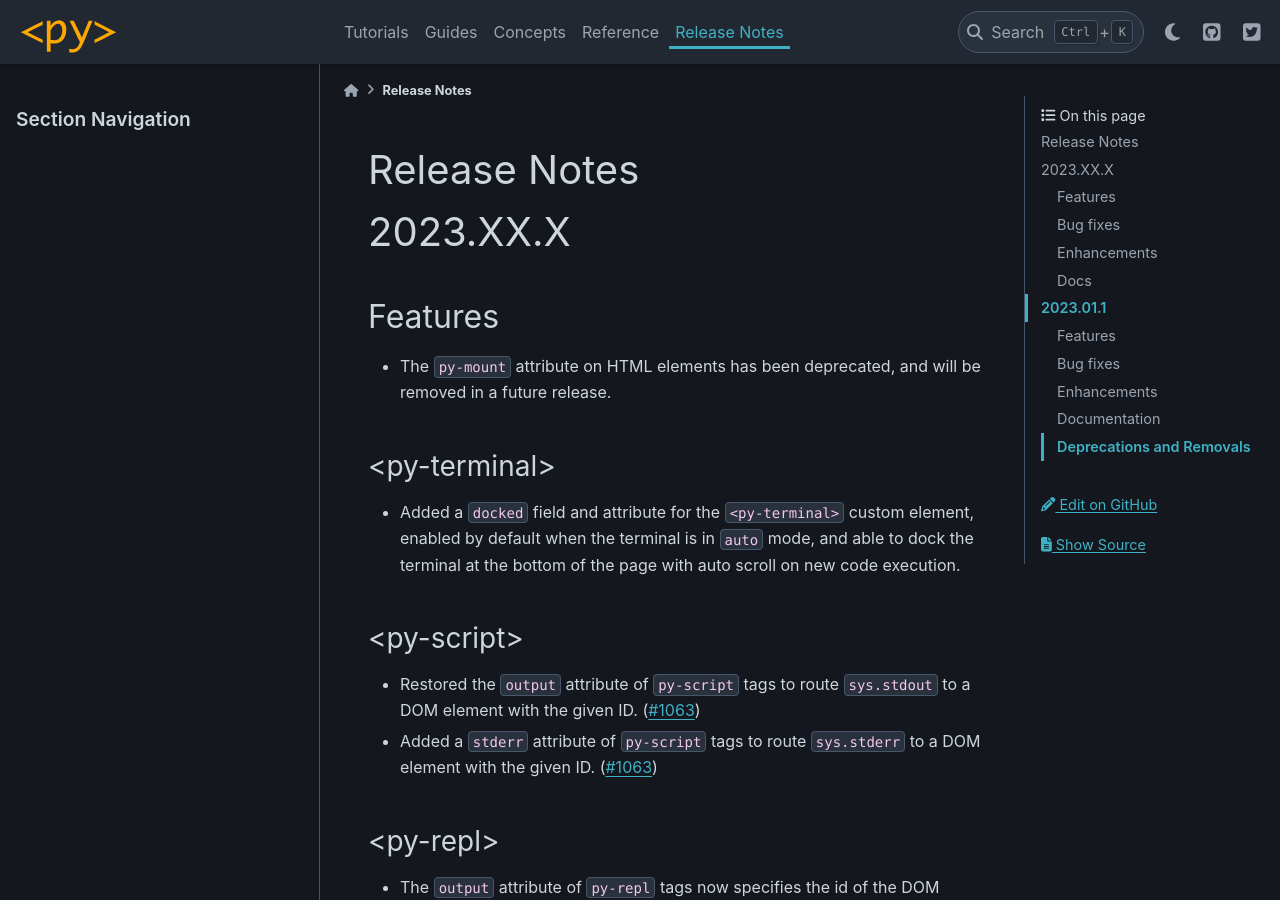
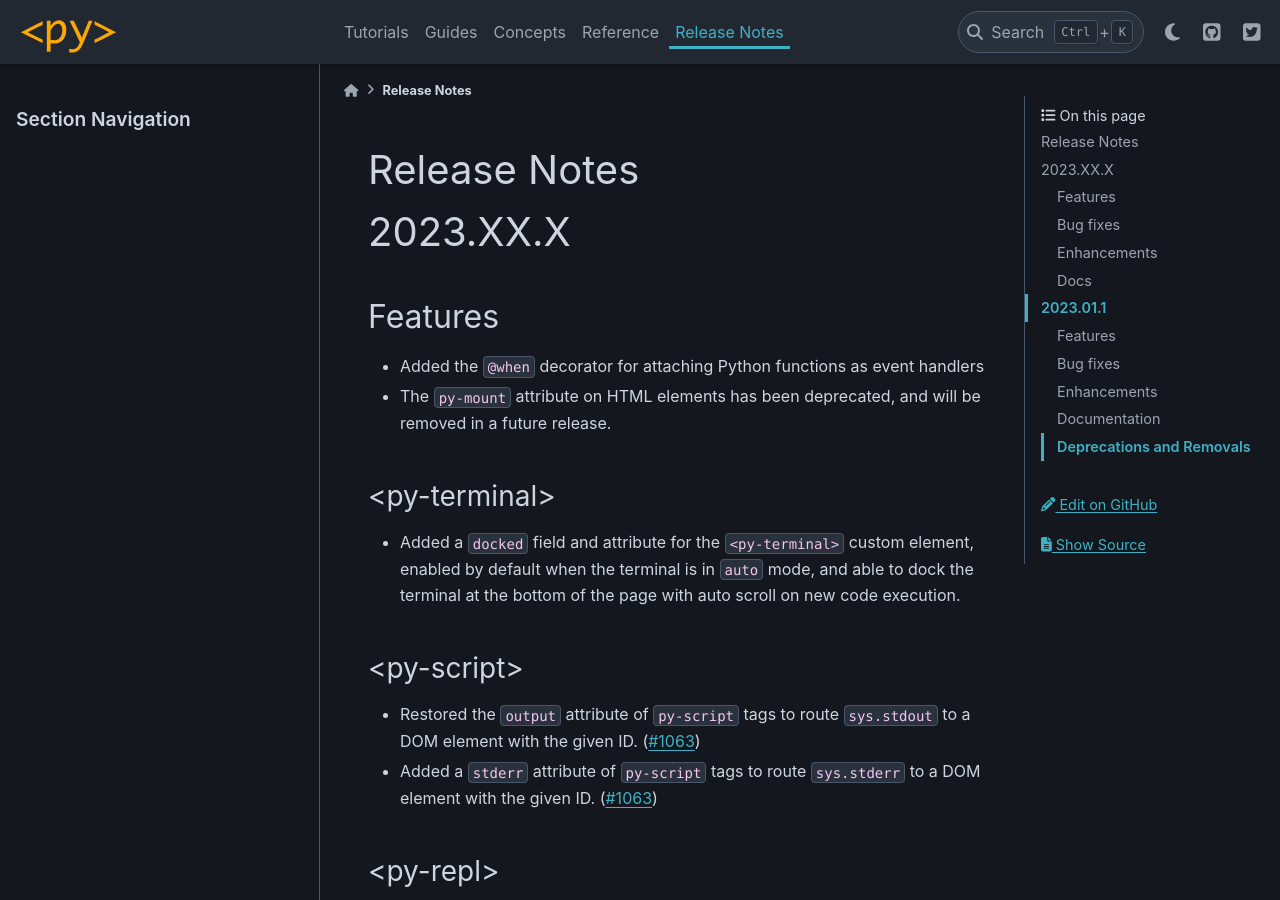
Before and after one commit to pyscript/pyscript, a Sphinx documentation site: the page built from docs/changelog.md, in a window 1280 px wide and 900 px high. Built offline with Sphinx 7.4.7 and the PyData theme 0.15.4, drawn with Linux system fonts in a browser that asks for light colours.

Commit message:
Changelog

```diff
--- a/docs/changelog.md
+++ b/docs/changelog.md
@@ -7,6 +7,7 @@
 Features
 --------
 
+- Added the `@when` decorator for attaching Python functions as event handlers
 - The `py-mount` attribute on HTML elements has been deprecated, and will be removed in a future release.
 
 
```
